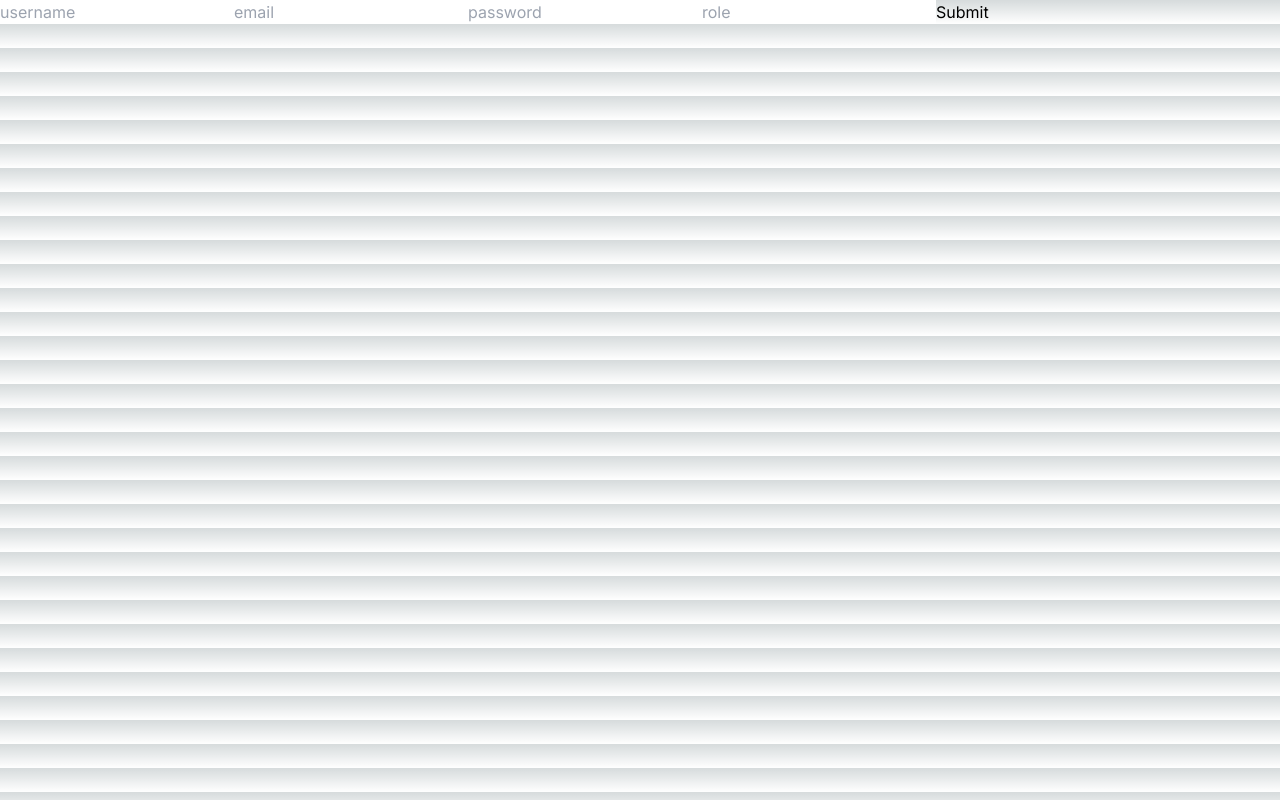
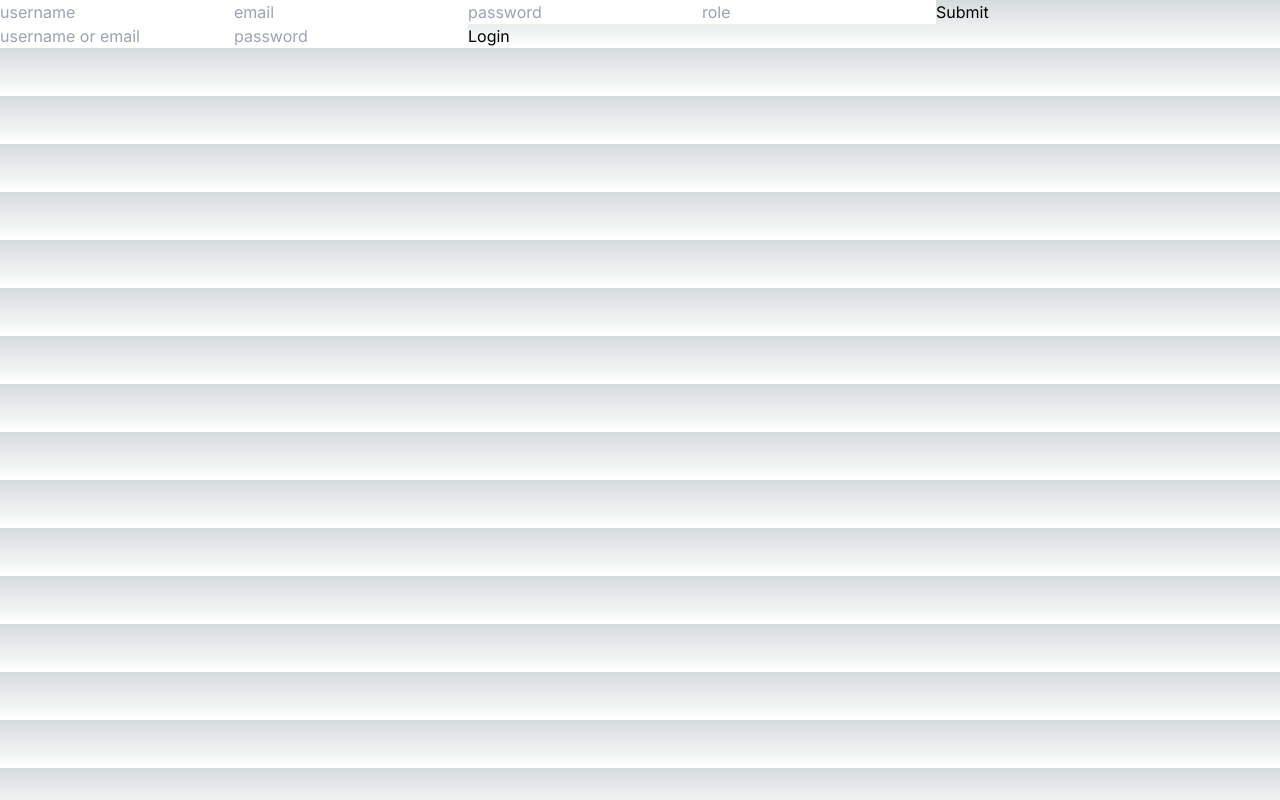
Before and after one commit to lleejamiee/CISE_SPEED, a Next.js app in the folder frontend/: page / in a window 1280 px wide. Built offline with nearby package versions, Linux system fonts and the light colour scheme.

Commit message:
feat[login]: Users are being authenticated when correct credentials are passed in

```diff
--- a/frontend/src/app/page.tsx
+++ b/frontend/src/app/page.tsx
@@ -1,3 +1,4 @@
+import { SignIn } from "@/component/authentication/SignIn";
 import { SignUp } from "@/component/authentication/SignUp";
 import { AuthenticationProvider } from "@/context/AuthContext";
 
@@ -5,6 +6,7 @@ export default function Home() {
     return (
         <AuthenticationProvider>
             <SignUp />
+            <SignIn />
         </AuthenticationProvider>
     );
 }
--- a/frontend/src/component/authentication/SignIn.tsx
+++ b/frontend/src/component/authentication/SignIn.tsx
@@ -1,25 +1,47 @@
+"use client";
+
 import { AuthenticationContext } from "@/context/AuthContext";
 import { LoginCredential, DefaultEmptyLoginCredential } from "@/type/User";
-import { useContext, useEffect, useState } from "react";
+import { useRouter } from "next/navigation";
+import { ChangeEvent, FormEvent, useContext, useEffect, useState } from "react";
 
 export function SignIn() {
     const authContext = useContext(AuthenticationContext);
+    const navigate = useRouter();
 
-    //const { isLoggedIn, userRole, username, login } = authContext;
-    const [loginDetail, setLoginDetail] = useState<LoginCredential>(
+    // const { isLoggedIn, userRole, username, login } = authContext;
+    const [loginCredential, setLoginCredential] = useState<LoginCredential>(
         DefaultEmptyLoginCredential
     );
 
-    const onSubmit = () => {
-        useEffect(() => {
-            fetch(process.env.NEXT_PUBLIC_BACKEND_URL + `/api/login`)
-                .then((res) => {
+    const onChange = (event: ChangeEvent<HTMLInputElement>) => {
+        setLoginCredential({
+            ...loginCredential,
+            [event.target.name]: event.target.value,
+        });
+    };
+
+    const onSubmit = (event: FormEvent<HTMLFormElement>) => {
+        event.preventDefault();
+
+        fetch(process.env.NEXT_PUBLIC_BACKEND_URL + `/api/users/login`, {
+            method: "POST",
+            headers: { "Content-Type": "application/json" },
+            body: JSON.stringify(loginCredential),
+        })
+            .then((res) => {
+                if (res.ok) {
                     return res.json();
-                })
-                .then((user) => {
-                    // isLoggedIn = true;
-                });
-        });
+                }
+                setLoginCredential(DefaultEmptyLoginCredential);
+                navigate.push("/");
+            })
+            .then((user) => {
+                // isLoggedIn(true)
+            })
+            .catch((err) => {
+                console.log("Error from login: " + err);
+            });
     };
 
     return (
@@ -29,13 +51,15 @@ export function SignIn() {
                     type="text"
                     placeholder="username or email"
                     name="identity"
-                    value={loginDetail.identity}
+                    value={loginCredential.identity}
+                    onChange={onChange}
                 />
                 <input
                     type="text"
                     placeholder="password"
                     name="password"
-                    value={loginDetail.password}
+                    value={loginCredential.password}
+                    onChange={onChange}
                 />
                 <button type="submit">Login</button>
             </form>
```
Also changed, not shown: 2 other files (tests, documents, lock files or other folders).
